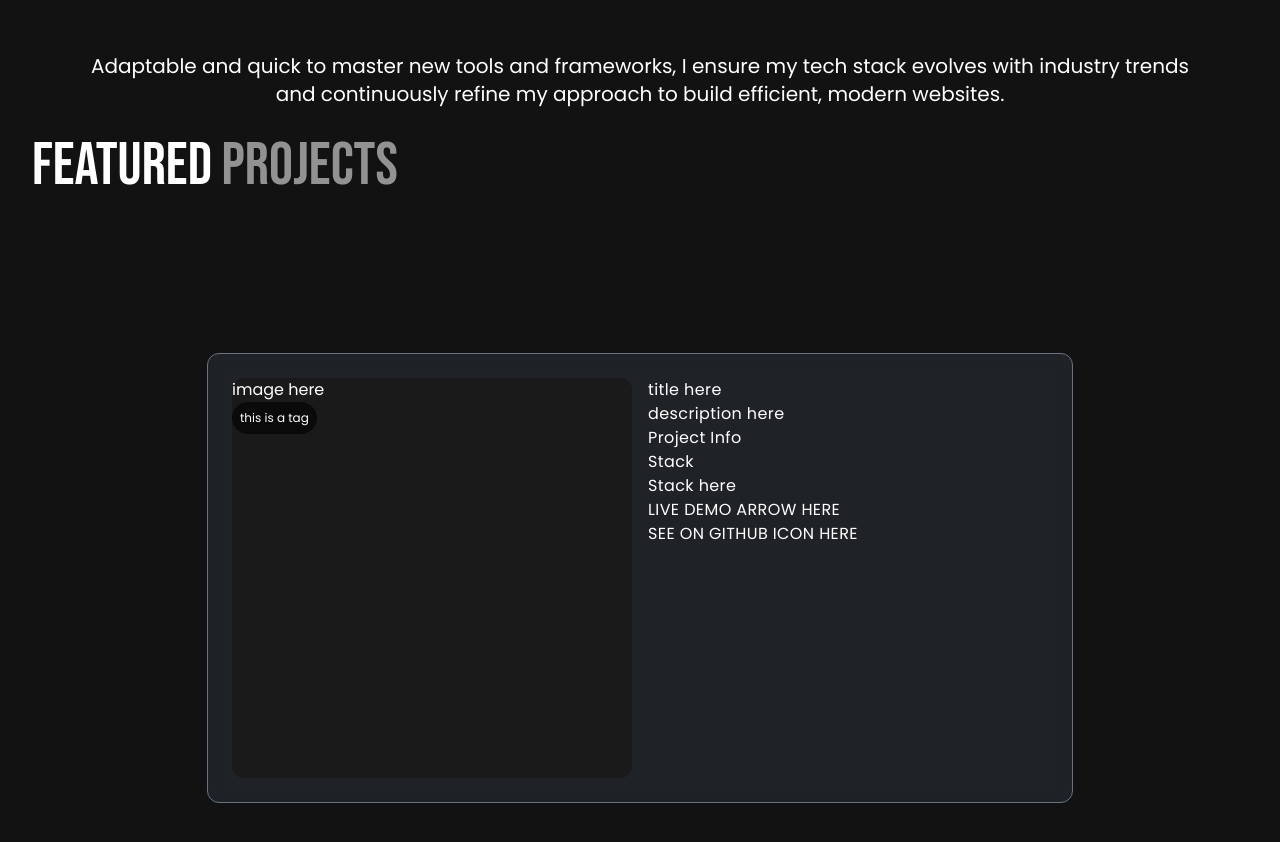
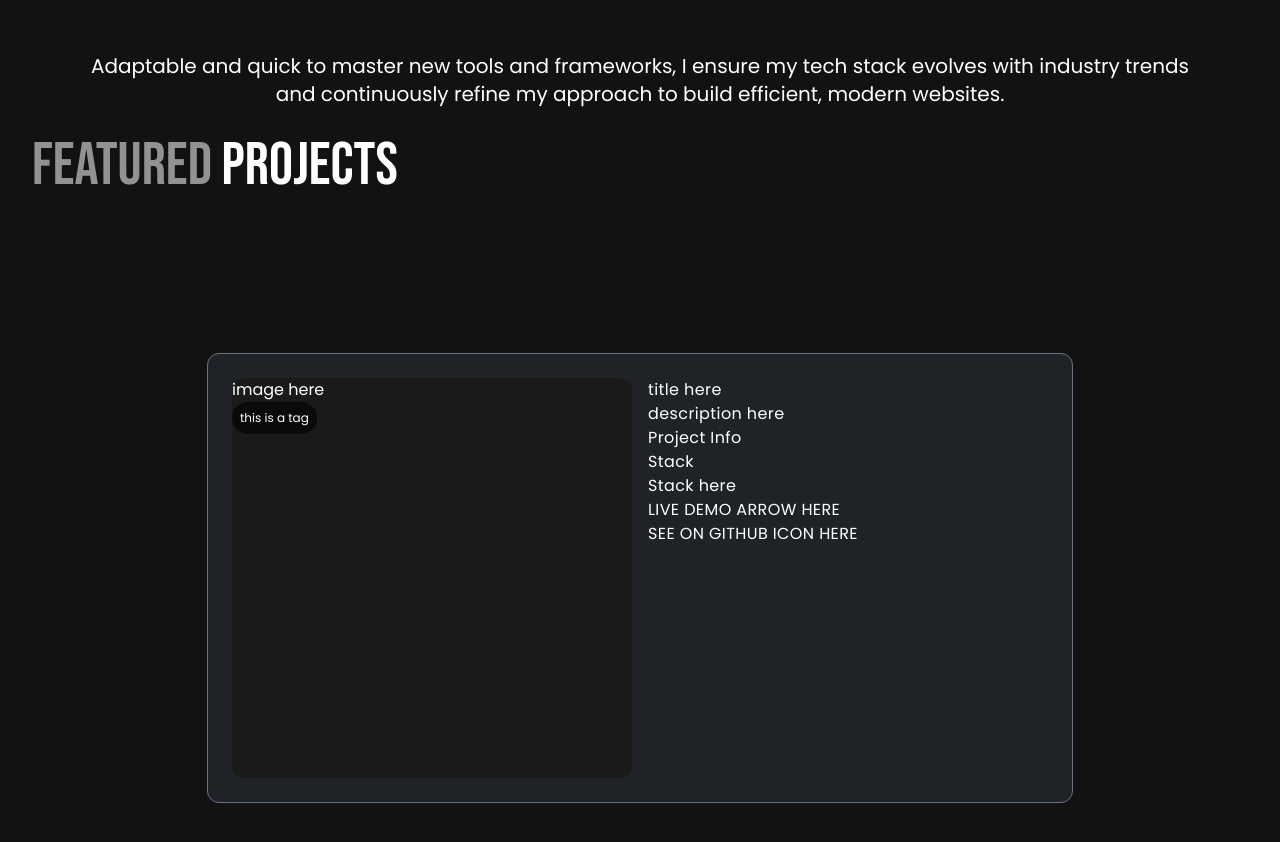
Before and after one commit to trishacapitle/portfolio, a Next.js app: page / in a window 1280 px wide. Shown: the part 4560-5402 px from the top of the page. Built offline with nearby package versions, Linux system fonts and the light colour scheme.

Commit message:
fix: adjust markup order in Projects component for improved readability

```diff
--- a/components/Projects.tsx
+++ b/components/Projects.tsx
@@ -2,11 +2,11 @@ import React from "react";
 
 const Projects = () => {
   return (
-    <div className="flex h-fit md:h-screen w-full flex-col gap-6">
+    <div className="flex h-fit w-full flex-col gap-6 md:h-screen">
       <div className="font-primary p-6 text-6xl text-white md:p-8">
-        Featured <span className="text-(--grey)">Projects</span>
+        <span className="text-(--grey)">Featured</span> Projects
       </div>
-      <div className="m-4 flex gap-2 justify-center items-center flex-1">
+      <div className="m-4 flex flex-1 items-center justify-center gap-2">
         <div className="font-secondary flex flex-col items-center gap-4 rounded-xl border border-gray-500 bg-gray-600/25 text-white backdrop-blur-sm backdrop-filter transition-colors duration-300 hover:bg-gray-400/25 md:flex-row md:p-6">
           <div className="relative h-[80vw] max-h-[400px] w-[80vw] max-w-[400px] rounded-xl bg-[#1A1A1A]">
             image here
```
